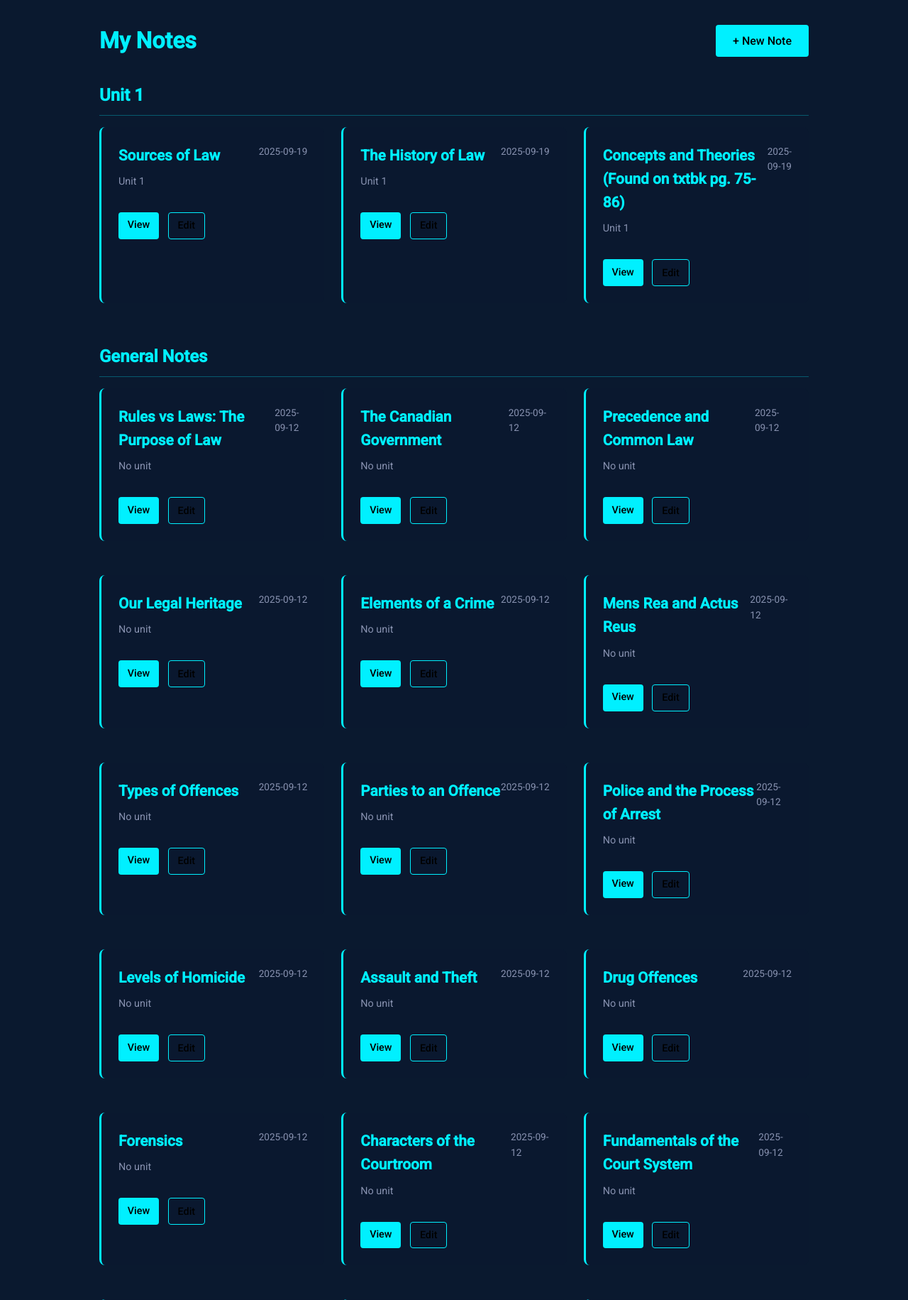
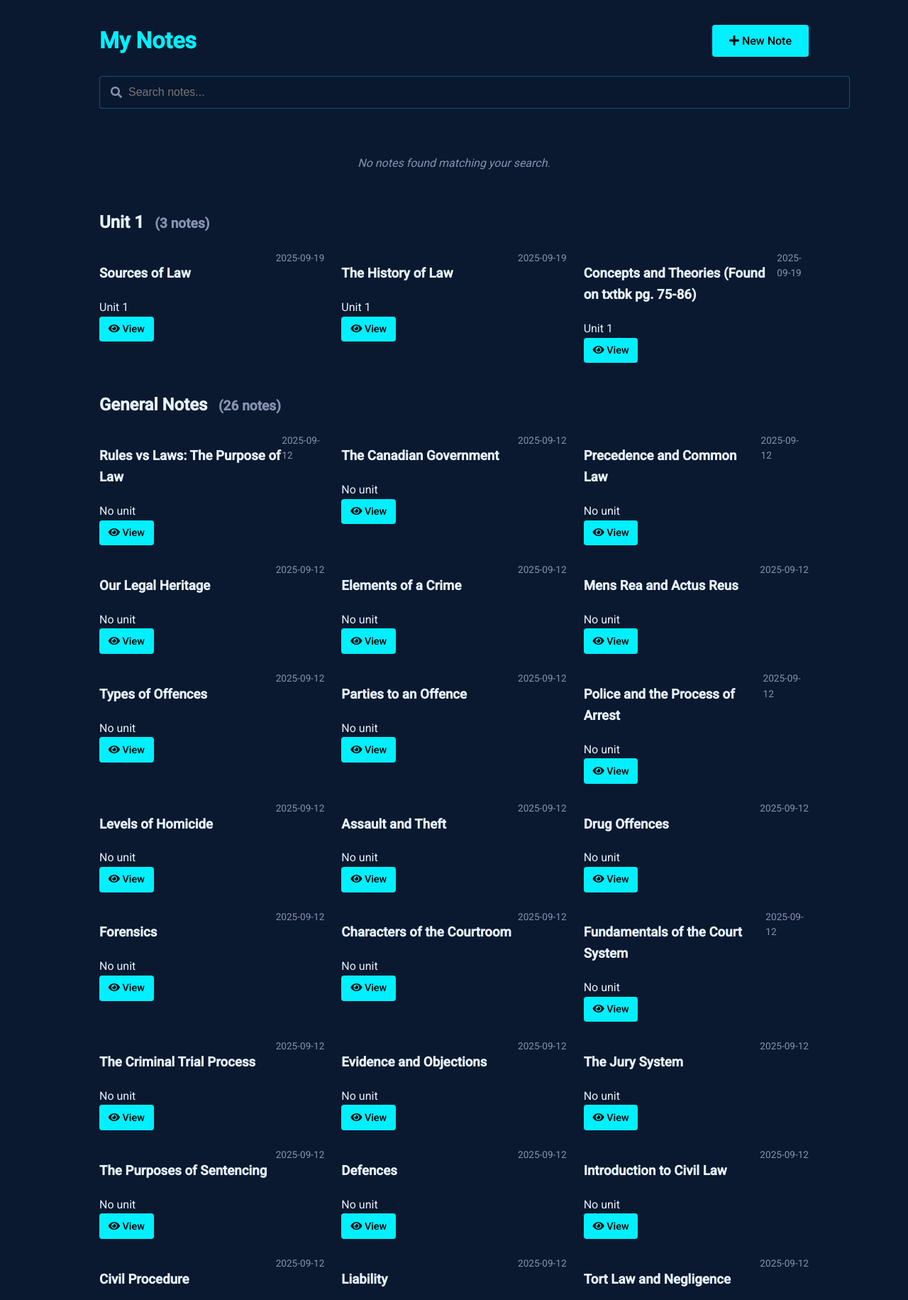
Before and after one commit to SarveshwarSenthilKumar/LexiconJuris, a Flask app: page /notes in a window 1280 px wide. Shown: the part 78-1909 px from the top of the page at 71% size. Run offline with Flask 3, Linux system fonts and the light colour scheme; data comes from the database, SQL or seed files in the repository; some libraries are stand-ins or nearby versions.

Commit message:
Added notes search functionality with title

```diff
--- a/templates/notes/index.html
+++ b/templates/notes/index.html
@@ -1,41 +1,113 @@
 {% extends "notes/base.html" %}
+
+{% block extra_js %}
+<script src="{{ url_for('static', filename='js/notes-search.js') }}"></script>
+{% endblock %}
 
 {% block title %}My Notes{% endblock %}
 
+{% block extra_css %}
+<style>
+    .search-container {
+        margin-bottom: 2rem;
+        position: relative;
+    }
+
+    .search-input {
+        width: 100%;
+        padding: 0.8rem 1rem;
+        padding-left: 2.5rem;
+        font-size: 1rem;
+        background: rgba(10, 25, 47, 0.7);
+        border: 1px solid rgba(0, 240, 255, 0.3);
+        border-radius: 4px;
+        color: #e6f1ff;
+        transition: all 0.3s ease;
+    }
+
+    .search-input:focus {
+        outline: none;
+        border-color: var(--primary);
+        box-shadow: 0 0 0 2px rgba(0, 240, 255, 0.2);
+    }
+
+    .search-icon {
+        position: absolute;
+        left: 1rem;
+        top: 50%;
+        transform: translateY(-50%);
+        color: #8892b0;
+    }
+
+    .no-results {
+        text-align: center;
+        padding: 2rem;
+        color: #8892b0;
+        font-style: italic;
+    }
+
+    .unit-section {
+        margin-bottom: 2.5rem;
+    }
+
+    .highlight {
+        background-color: rgba(0, 240, 255, 0.3);
+        border-radius: 2px;
+        padding: 0 2px;
+    }
+</style>
+{% endblock %}
+
 {% block content %}
 <div class="container" style="max-width: 1000px; margin: 0 auto;">
-    <div style="display: flex; justify-content: space-between; align-items: center; margin-bottom: 2rem;">
+    <div style="display: flex; justify-content: space-between; align-items: center; margin-bottom: 1.5rem;">
         <h1 style="color: var(--primary); margin: 0;">
             My Notes
         </h1>
-        <a href="{{ url_for('notes.add_note') }}" class="btn" style="background: var(--primary); color: #000; text-decoration: none;">
-            + New Note
+        <a href="{{ url_for('notes.add_note') }}" class="btn" style="background: var(--primary); color: #000; text-decoration: none; white-space: nowrap;">
+            <i class="fas fa-plus"></i> New Note
         </a>
     </div>
 
-    {% if not notes_by_unit %}
-        <div class="card" style="background: rgba(10, 25, 47, 0.7); padding: 2rem; text-align: center;">
-            <p style="color: #8892b0; margin: 0;">
-                You don't have any notes yet. <a href="{{ url_for('notes.add_note') }}" style="color: var(--primary);">Create your first note</a> to get started.
-            </p>
+    <div class="search-container">
+        <i class="fas fa-search search-icon"></i>
+        <input type="text" id="noteSearch" class="search-input" placeholder="Search notes..." autocomplete="off">
     </div>
-    {% else %}
+
+    <!-- Removed 'no notes' message as requested -->
+
+    <div id="noResults" class="no-results hidden">
+        No notes found matching your search.
+    </div>
+
+    <div id="notesContainer">
+        {% if notes_by_unit %}
             {% for unit, notes in notes_by_unit.items() %}
+                <div class="unit-section" data-unit="{{ unit or 'general' }}">
                     <h2 class="unit-header">
                         {% if unit %}
                             Unit {{ unit }}
                         {% else %}
                             General Notes
                         {% endif %}
+                        <small class="unit-count" style="font-size: 0.8em; color: #8892b0; margin-left: 0.5em;">
+                            ({{ notes|length }} note{% if notes|length != 1 %}s{% endif %})
+                        </small>
                     </h2>
 
-            <div class="notes-grid" style="display: grid; grid-template-columns: repeat(auto-fill, minmax(300px, 1fr)); gap: 1.5rem;">
+                    <div class="notes-grid" style="display: grid; grid-template-columns: repeat(auto-fill, minmax(300px, 1fr)); gap: 1.5rem;" data-unit="{{ unit or 'general' }}">
                         {% for note in notes %}
-                    <div class="note-card">
+                            <div class="note-card"
+                                 data-title="{{ note.title|lower }}"
+                                 data-content="{{ note.content|lower }}"
+                                 data-unit="{{ note.unit_number or 'general' }}"
+                                 data-tags="{{ note.tags|default('', true)|lower }}"
+                                 data-date="{{ (note.last_updated or note.created_date)|lower }}"
+                                 data-favorite="{{ 'favorite' if note.is_favorite else '' }}">
                                 <div style="display: flex; justify-content: space-between; align-items: flex-start;">
                                     <h3 class="note-title">
                                         {% if note.is_favorite %}<span class="favorite">★</span> {% endif %}
-                                {{ note.title }}
+                                        <span class="title-text">{{ note.title }}</span>
                                     </h3>
                                     <span class="note-date" style="color: #8892b0; font-size: 0.85rem;">
                                         {{ note.last_updated or note.created_date }}
@@ -51,21 +123,27 @@
                                 </div>
 
                                 <div class="note-content" style="max-height: 200px; overflow: hidden; text-overflow: ellipsis;">
+                                    <div class="content-preview">
                                         {{ note.content|truncate(200) }}
+                                    </div>
                                 </div>
 
                                 <div class="note-actions">
                                     <a href="{{ url_for('notes.view_note', note_id=note.id) }}" class="btn" style="padding: 0.4rem 0.8rem; font-size: 0.9rem;">
-                                View
+                                        <i class="fas fa-eye"></i> View
                                     </a>
+                                    {% if session.get("name") %}
                                     <a href="{{ url_for('notes.edit_note', note_id=note.id) }}" class="btn" style="padding: 0.4rem 0.8rem; font-size: 0.9rem; background: transparent; border: 1px solid var(--primary);">
-                                Edit
+                                        <i class="fas fa-edit"></i> Edit
                                     </a>
+                                    {% endif %}
                                 </div>
                             </div>
                         {% endfor %}
                     </div>
+                </div>
             {% endfor %}
         {% endif %}
     </div>
+</div>
 {% endblock %}
```
Also changed, not shown: static/js/notes-search.js (added, +116 -0 lines). Lines whose indentation alone changed are shown as unchanged.
